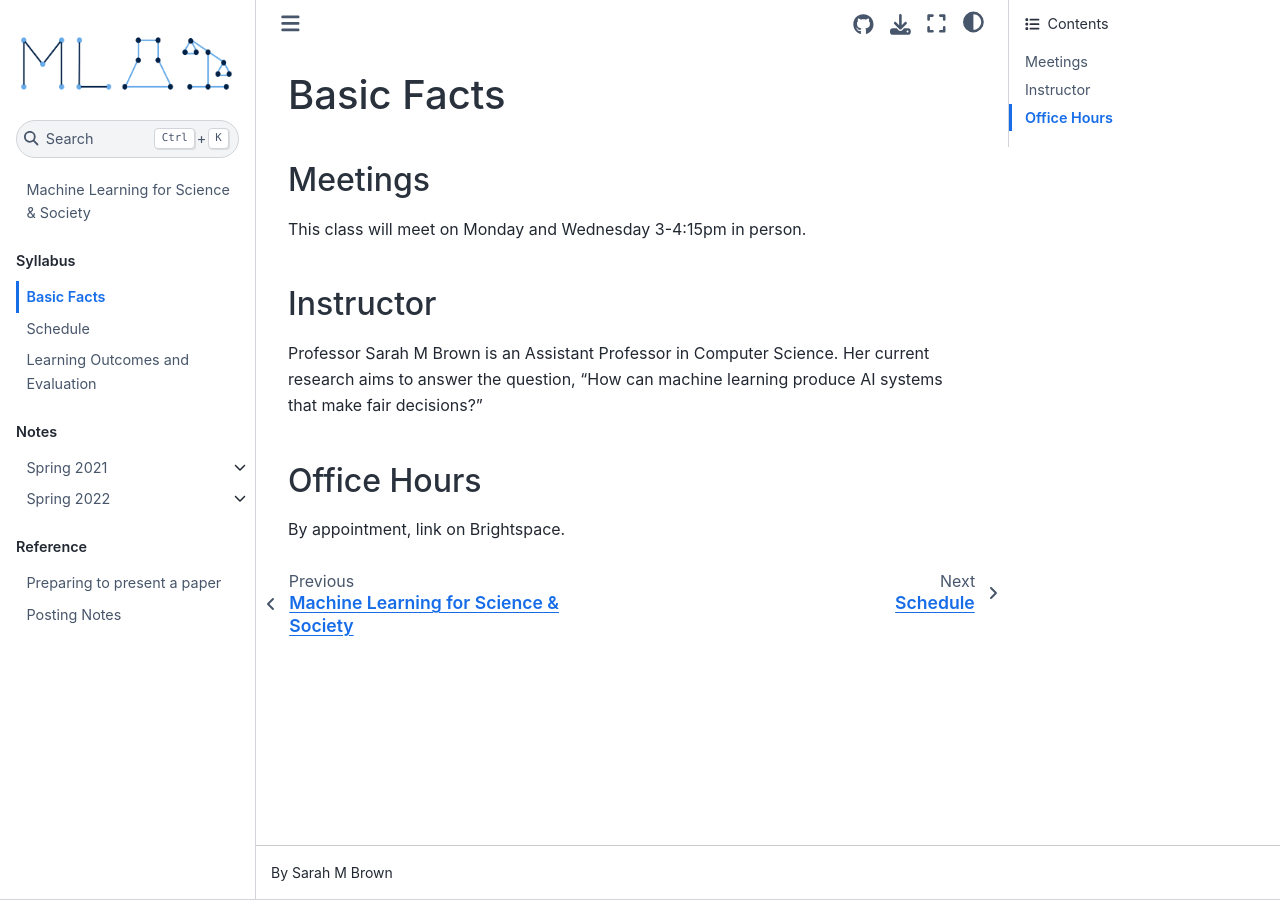
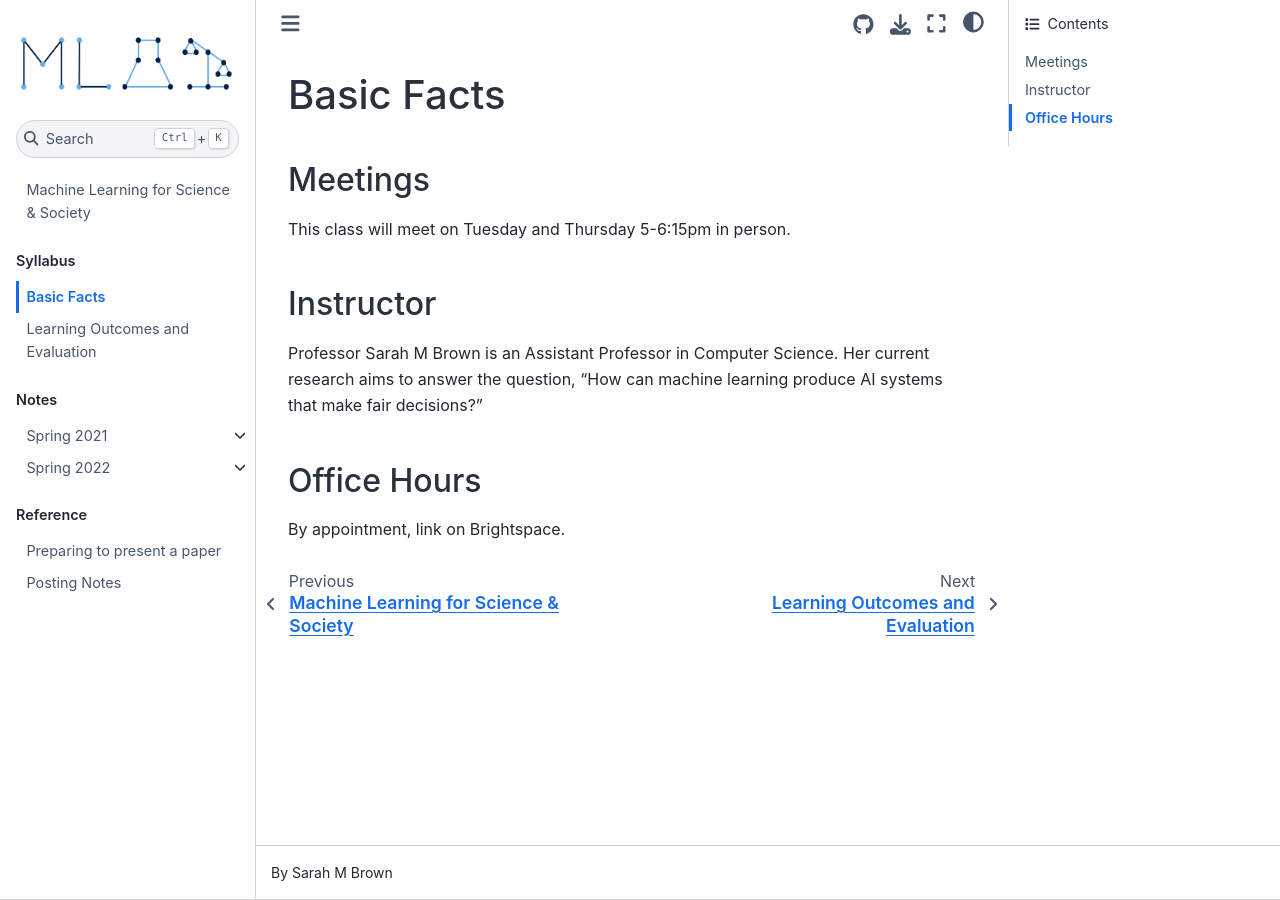
Before and after one commit to ml4scisoc/ml4scisoc.github.io, a Jupyter Book: the page built from syllabus/index.md, in a window 1280 px wide. Built offline with Jupyter Book 1.0.4 settings and Sphinx 7.4.7 and the Sphinx Book theme 1.1.4, drawn with Linux system fonts in a browser that asks for light colours; pages that are not in the unit, such as notebooks, are missing from menus.

Commit message:
start 24 updates

````diff
--- a/syllabus/index.md
+++ b/syllabus/index.md
@@ -2,11 +2,12 @@
 
 ## Meetings
 
-This class will meet on Monday and Wednesday 3-4:15pm in person.
+This class will meet on Tuesday and Thursday 5-6:15pm in person.
 <!--
 ```{tip}
 You can [subscribe to the Brightspace Calendar](https://documentation.brightspace.com/EN/le/calendar/learner/subscribe_to_calendar.htm) to access it in your favorite calendaring tool.
-``` -->
+```
+ -->
 
 ## Instructor
 
````
Also changed, not shown: syllabus/schedule-2022.md (renamed from syllabus/schedule.md).
